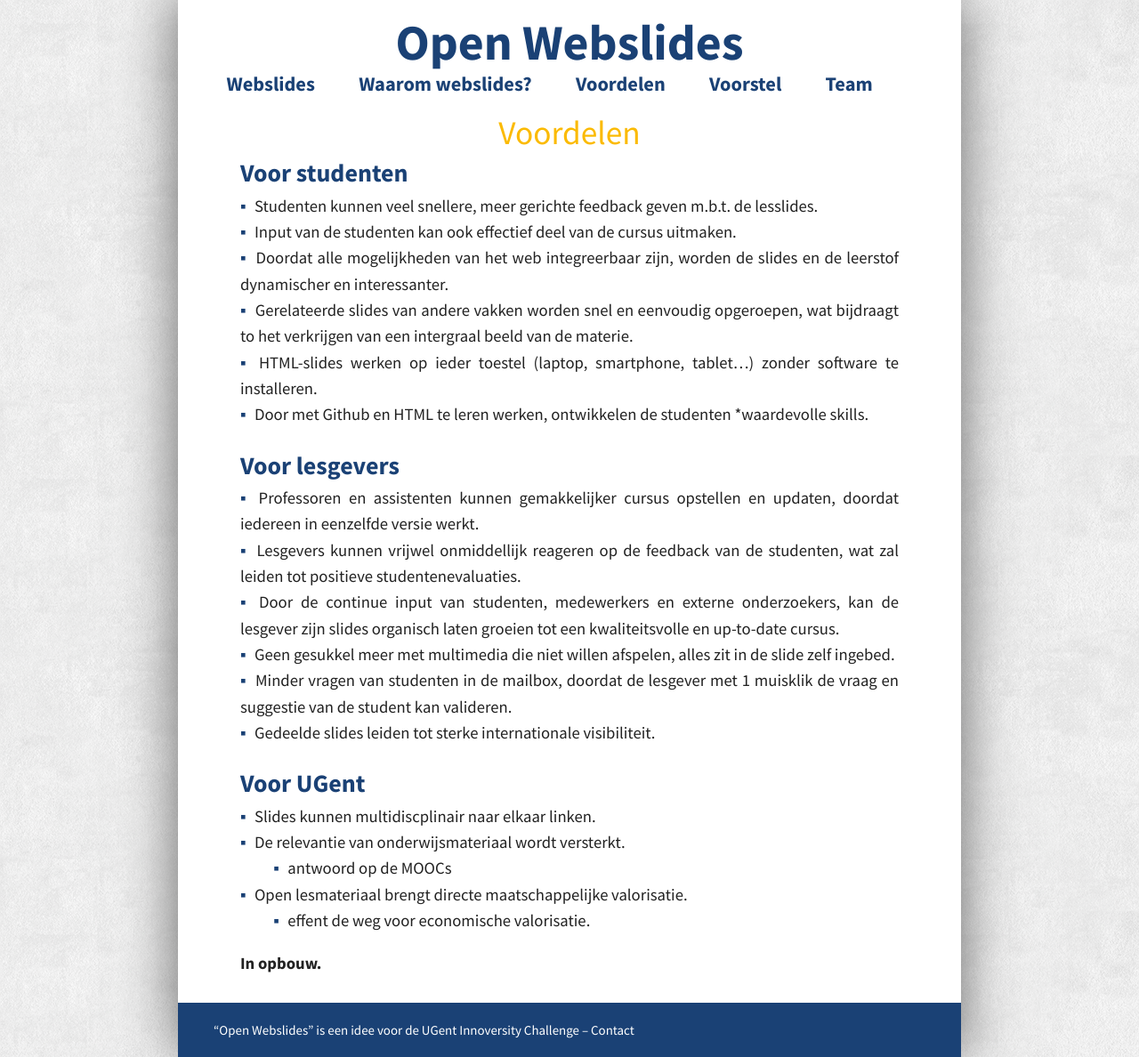
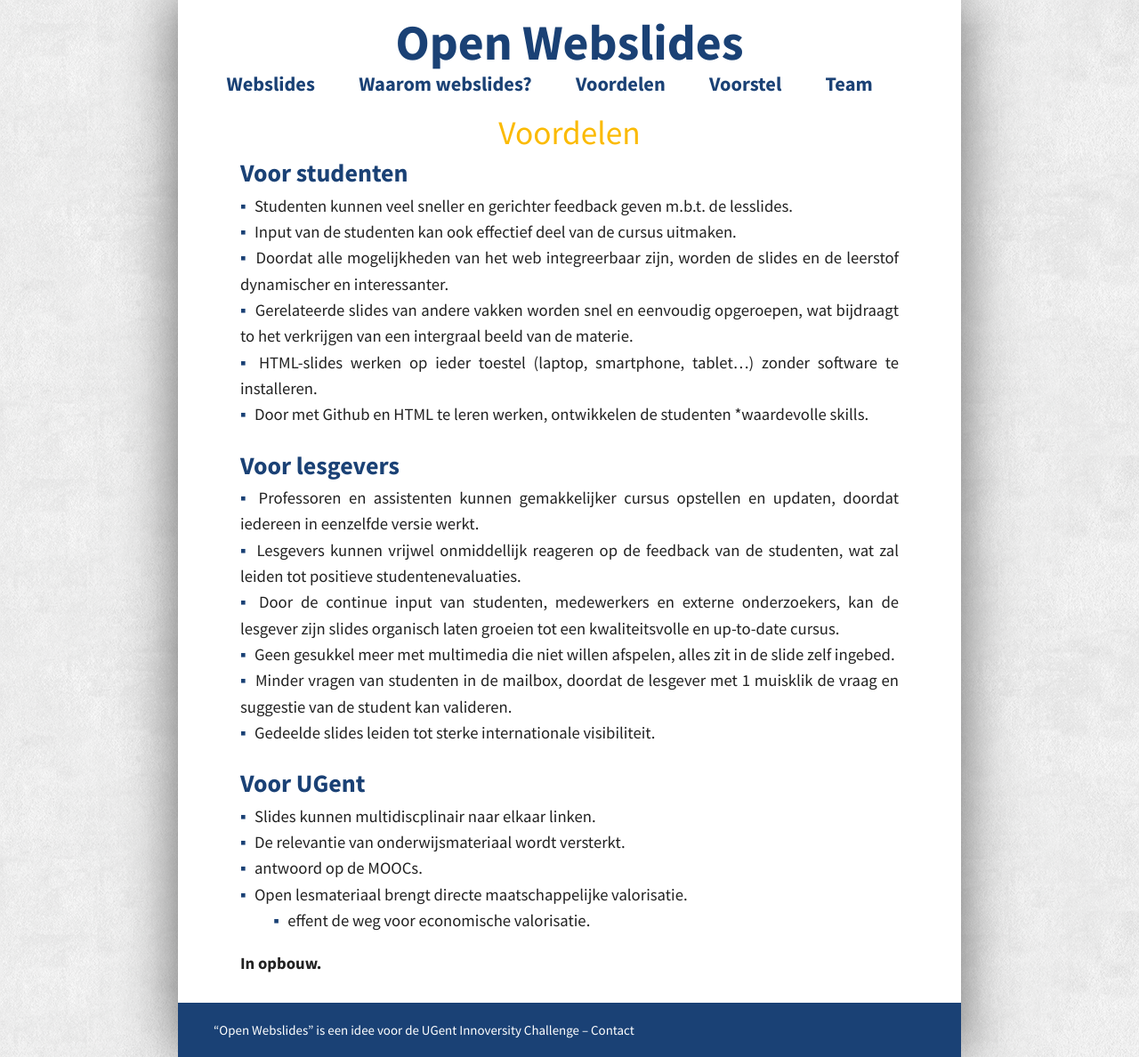
Before and after one commit to OpenWebslides/openwebslides.github.io-old, a Jekyll site: the page built from voordelen.md, in a window 1280 px wide. Shown: the whole page at 89% size. Built offline with Jekyll 4.4.1, drawn with Linux system fonts in a browser that asks for light colours.

```diff
--- a/voordelen.md
+++ b/voordelen.md
@@ -8,7 +8,7 @@ order: 30
 Voor studenten
 --------
 
-* Studenten kunnen veel snellere, meer gerichte **feedback** geven m.b.t. de lesslides.
+* Studenten kunnen veel sneller en gerichter **feedback** geven m.b.t. de lesslides.
 * Input van de studenten kan ook effectief deel van de cursus uitmaken.
 * Doordat alle mogelijkheden van het web integreerbaar zijn, worden de slides en de leerstof **dynamischer** en **interessanter**.
 * Gerelateerde slides van andere vakken worden snel en eenvoudig opgeroepen, wat bijdraagt to het verkrijgen van een **intergraal beeld** van de materie.
@@ -30,7 +30,7 @@ Voor UGent
 -------
 * Slides kunnen multidiscplinair naar elkaar linken.
 * De relevantie van onderwijsmateriaal wordt versterkt.
-	* antwoord op de MOOCs
+* antwoord op de MOOCs.
 * Open lesmateriaal brengt directe maatschappelijke valorisatie.
 	* effent de weg voor economische valorisatie.
 
```
Also changed, not shown: voorstel.md (+11 -8 lines).
